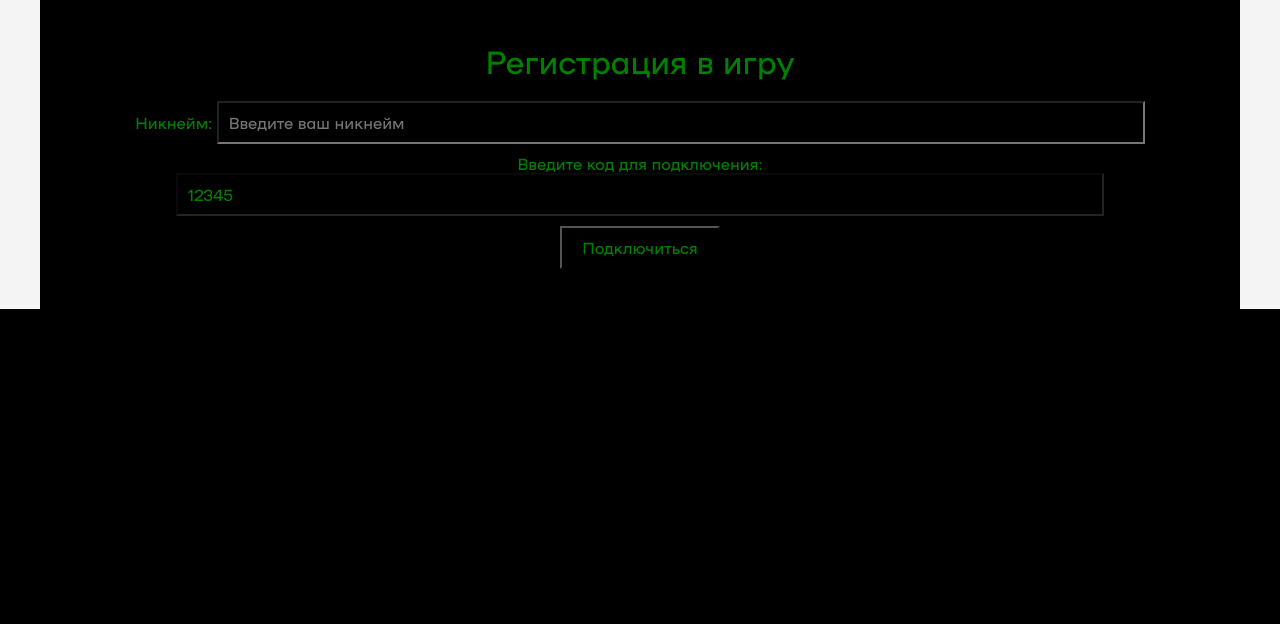
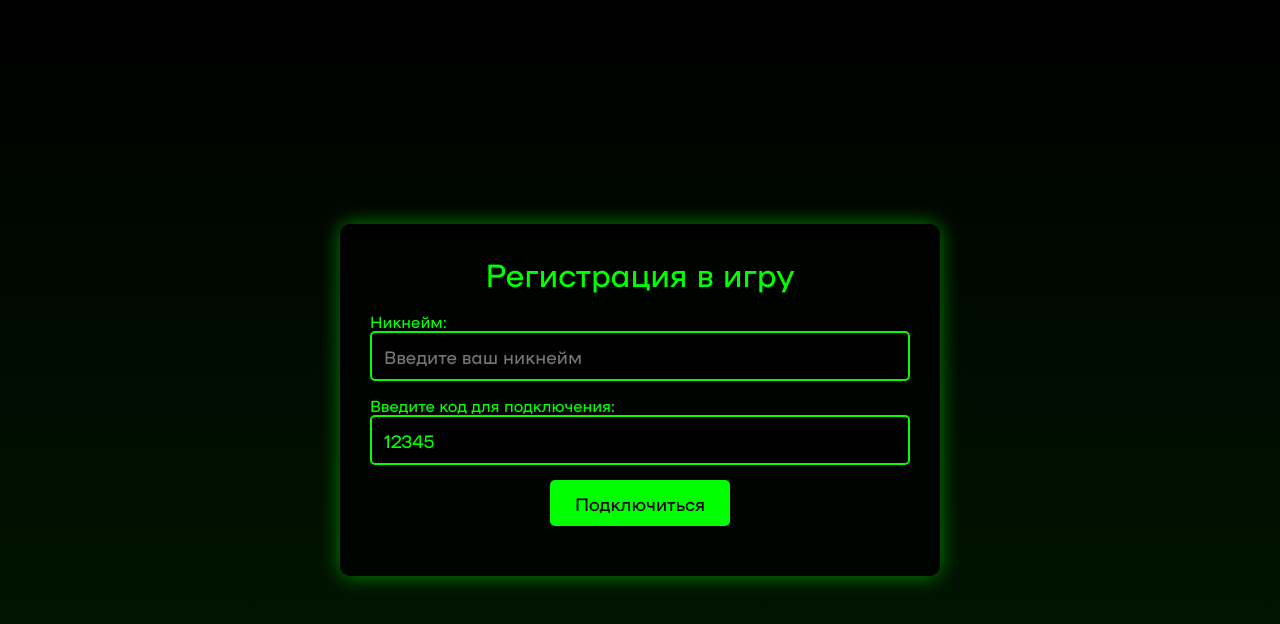
Before and after one commit to ParrotFromUkraine/Multiplay, a website: page public/index.html in a window 1280 px wide. Drawn offline with nearby package versions, Linux system fonts and the light colour scheme; no server answers; files whose address does not match are found by name.

Commit message:
new design

```diff
--- a/public/index.html
+++ b/public/index.html
@@ -12,12 +12,12 @@
 
         <div class="form-group">
             <label for="nickname">Никнейм:</label>
-            <input type="text" id="nickname" placeholder="Введите ваш никнейм" required>
+            <input type="text" id="nickname" placeholder="Введите ваш никнейм" class="nickname" required>
         </div>
 
         <div class="form-group">
             <label for="gameCode">Введите код для подключения:</label>
-            <input type="text" id="gameCode" value="12345" disabled>
+            <input type="text" id="gameCode" value="12345" class="gamecode" disabled>
         </div>
 
         <button onclick="joinGame()">Подключиться</button>
--- a/public/style.css
+++ b/public/style.css
@@ -3,68 +3,106 @@
     src: url(fonts/NAMU-1990.otf);
 }
 
-*{
-    font-family: NAMU-1990;
+* {
+    font-family: NAMU-1990, Arial, sans-serif;
     box-sizing: border-box;
-    background-color: black;
-    color: green;
-}body {
-    font-family: Arial, sans-serif;
     margin: 0;
     padding: 0;
-    background-color: #f4f4f4;
+    color: #00ff00;
+}
+
+body {
+    background: linear-gradient(to bottom, #000000, #001a00);
+    display: flex;
+    flex-direction: column;
+    align-items: center;
+    min-height: 100vh;
+    justify-content: center;
 }
 
 #registration, #game {
-    max-width: 1200px;
-    margin: 0 auto;
-    padding: 20px;
+    max-width: 600px;
+    padding: 30px;
     text-align: center;
+    background: rgba(0, 0, 0, 0.8);
+    border-radius: 10px;
+    box-shadow: 0px 0px 20px rgba(0, 255, 0, 0.5);
+    transition: transform 0.3s ease;
+}
+
+#registration:hover, #game:hover {
+    transform: scale(1.02);
+}
+
+h1 {
+    color: #00ff00;
+    margin-bottom: 20px;
 }
 
 .form-group {
-    margin: 10px 0;
+    margin: 15px 0;
+    text-align: left;
 }
 
 input {
-    padding: 10px;
-    width: 80%;
-    font-size: 16px;
+    width: 100%;
+    padding: 12px;
+    font-size: 18px;
+    border: 2px solid #00ff00;
+    border-radius: 5px;
+    background: black;
+    color: #00ff00;
+    outline: none;
 }
 
 button {
-    padding: 10px 20px;
-    font-size: 16px;
+    padding: 12px 25px;
+    font-size: 18px;
     cursor: pointer;
+    background: #00ff00;
+    border: none;
+    color: black;
+    font-weight: bold;
+    border-radius: 5px;
+    transition: background 0.3s ease, transform 0.2s;
+}
+
+button:hover {
+    background: #008000;
+    transform: scale(1.05);
 }
 
 #errorMessage {
     margin-top: 20px;
     color: red;
+    font-weight: bold;
 }
 
 #players {
     display: flex;
-    justify-content: flex-end;
+    justify-content: center;
+    flex-wrap: wrap;
     padding: 10px;
 }
 
 #players p {
-    margin-left: 20px;
+    margin: 10px;
     font-weight: bold;
 }
 
 #history {
     position: fixed;
-    left: 0;
-    top: 80px;
-    padding: 10px;
-    max-height: 80vh;
+    left: 10px;
+    top: 100px;
+    padding: 15px;
+    max-height: 70vh;
     overflow-y: auto;
-    width: 250px;
-    background-color: rgba(0, 0, 0, 0.5);
+    width: 280px;
+    background: rgba(0, 0, 0, 0.7);
     color: white;
     font-family: 'Courier New', Courier, monospace;
+    border-radius: 8px;
+    box-shadow: 0px 0px 15px rgba(0, 255, 0, 0.3);
 }
 
 #gamePlay {
@@ -73,4 +111,6 @@ button {
 
 #gameMessage {
     color: green;
+    font-size: 18px;
+    font-weight: bold;
 }
```
